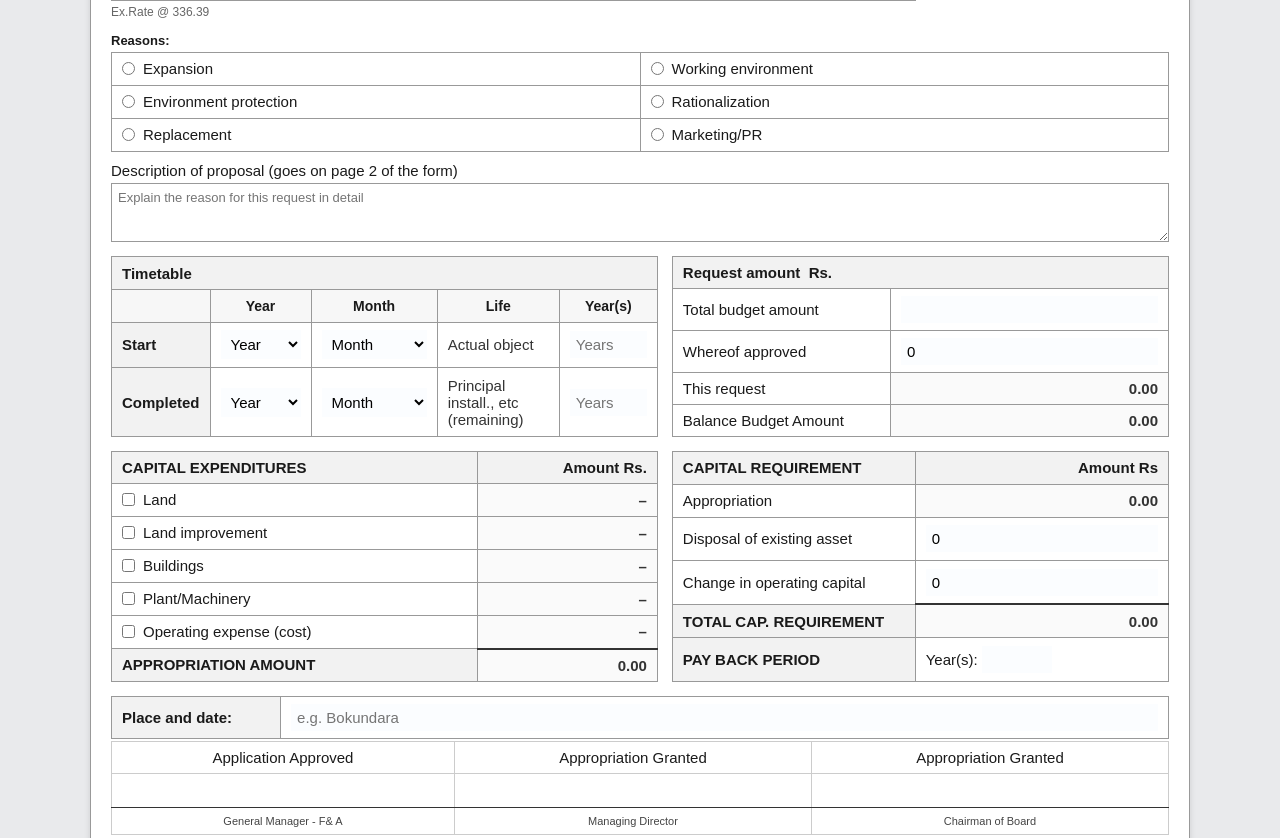
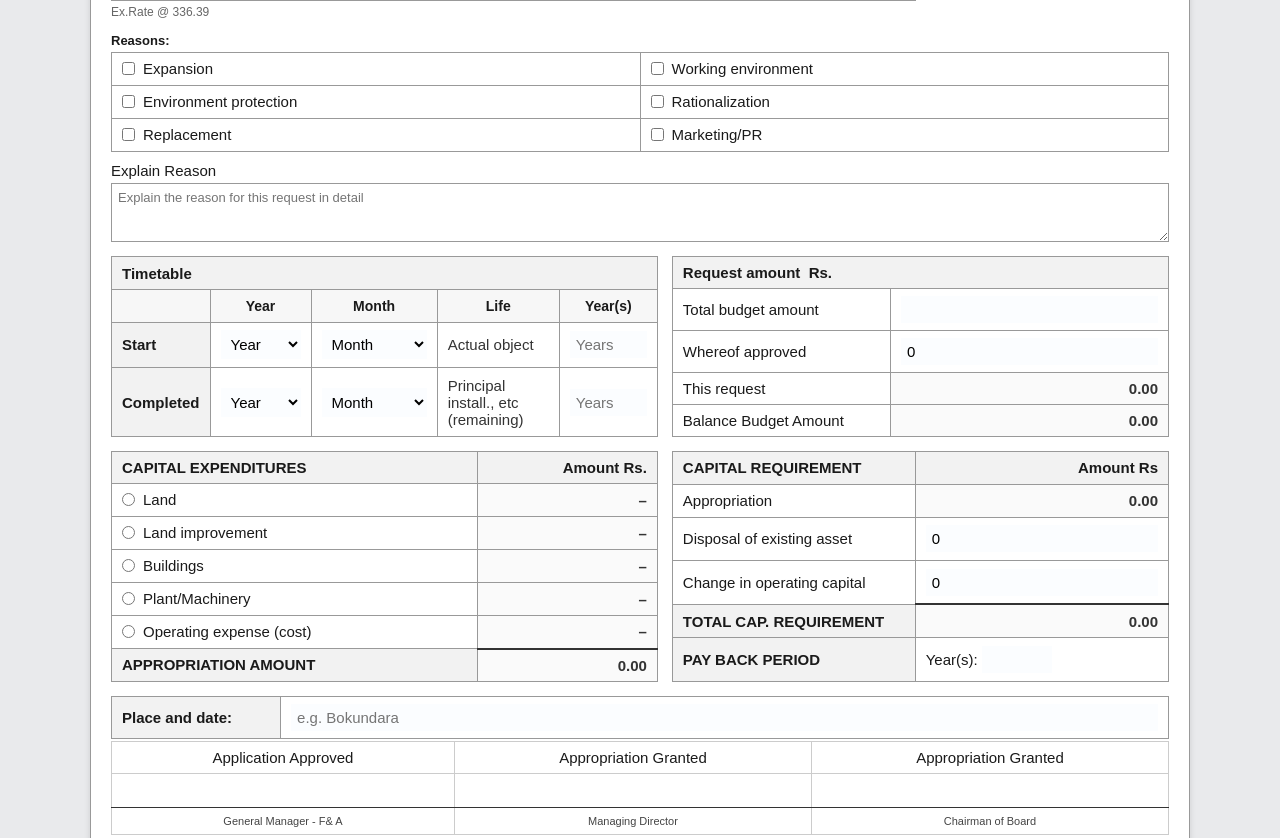
Before and after one commit to it-intern-gglk/CAPITAL-EXPENDITURE-APPLICATION, a website: page public/index.html in a window 1280 px wide. Shown: the part 475-1313 px from the top of the page. Drawn offline with Linux system fonts and the light colour scheme.

Commit message:
Reasons: checkboxes (multi-select); CAPEX: radios (single-select)

```diff
--- a/public/app.js
+++ b/public/app.js
@@ -16,7 +16,7 @@ const totalCapReqEl = document.getElementById('totalCapReq');
 const appropriationAmountEl = document.getElementById('appropriationAmount');
 const totalBudgetInput = document.querySelector('input[name="totalBudgetAmount"]');
 const whereofApprovedInput = document.querySelector('input[name="whereofApproved"]');
-const categoryCheckboxes = document.querySelectorAll('input[name="capexCategory"]');
+const categoryInputs = document.querySelectorAll('input[name="capexCategory"]');
 
 function addLineItem(description = '', amount = '') {
   const row = document.createElement('tr');
@@ -75,7 +75,7 @@ function recalc() {
 usdRateInput.addEventListener('input', recalc);
 totalBudgetInput.addEventListener('input', recalc);
 whereofApprovedInput.addEventListener('input', recalc);
-categoryCheckboxes.forEach((r) => r.addEventListener('change', recalc));
+categoryInputs.forEach((r) => r.addEventListener('change', recalc));
 addItemBtn.addEventListener('click', () => addLineItem());
 
 addLineItem();
@@ -96,12 +96,12 @@ form.addEventListener('submit', async (e) => {
     return;
   }
   if (!fd.get('reason')) {
-    statusEl.textContent = 'Select a reason.';
+    statusEl.textContent = 'Select at least one reason.';
     return;
   }
   const categories = Array.from(fd.getAll('capexCategory'));
   if (categories.length === 0) {
-    statusEl.textContent = 'Select at least one capital expenditure category.';
+    statusEl.textContent = 'Select a capital expenditure category.';
     return;
   }
 
--- a/public/index.html
+++ b/public/index.html
@@ -86,19 +86,19 @@
       <p class="label">Reasons:</p>
       <table class="sheet-table reasons-table">
         <tr>
-          <td><label><input type="radio" name="reason" value="expansion" required> Expansion</label></td>
-          <td><label><input type="radio" name="reason" value="workingEnvironment"> Working environment</label></td>
+      <td><label><input type="checkbox" name="reason" value="expansion"> Expansion</label></td>
+      <td><label><input type="checkbox" name="reason" value="workingEnvironment"> Working environment</label></td>
         </tr>
         <tr>
-          <td><label><input type="radio" name="reason" value="environmentProtection"> Environment protection</label></td>
-          <td><label><input type="radio" name="reason" value="rationalization"> Rationalization</label></td>
+      <td><label><input type="checkbox" name="reason" value="environmentProtection"> Environment protection</label></td>
+      <td><label><input type="checkbox" name="reason" value="rationalization"> Rationalization</label></td>
         </tr>
         <tr>
-          <td><label><input type="radio" name="reason" value="replacement"> Replacement</label></td>
-          <td><label><input type="radio" name="reason" value="marketingPR"> Marketing/PR</label></td>
+      <td><label><input type="checkbox" name="reason" value="replacement"> Replacement</label></td>
+      <td><label><input type="checkbox" name="reason" value="marketingPR"> Marketing/PR</label></td>
         </tr>
       </table>
-      <label class="stacked">Description of proposal (goes on page 2 of the form)
+      <label class="stacked">Explain Reason
         <textarea name="reasonDescription" rows="3" placeholder="Explain the reason for this request in detail"></textarea>
       </label>
     </div>
@@ -177,11 +177,11 @@
     <div class="two-col">
       <table class="sheet-table capex-box">
         <tr><td class="label">CAPITAL EXPENDITURES</td><td class="label right">Amount&nbsp;Rs.</td></tr>
-        <tr><td><label><input type="checkbox" name="capexCategory" value="land"> Land</label></td><td class="num auto cat-amt" data-cat="land">–</td></tr>
-        <tr><td><label><input type="checkbox" name="capexCategory" value="landImprovement"> Land improvement</label></td><td class="num auto cat-amt" data-cat="landImprovement">–</td></tr>
-        <tr><td><label><input type="checkbox" name="capexCategory" value="buildings"> Buildings</label></td><td class="num auto cat-amt" data-cat="buildings">–</td></tr>
-        <tr><td><label><input type="checkbox" name="capexCategory" value="plantMachinery"> Plant/Machinery</label></td><td class="num auto cat-amt" data-cat="plantMachinery">–</td></tr>
-        <tr><td><label><input type="checkbox" name="capexCategory" value="operatingExpense"> Operating expense (cost)</label></td><td class="num auto cat-amt" data-cat="operatingExpense">–</td></tr>
+  <tr><td><label><input type="radio" name="capexCategory" value="land"> Land</label></td><td class="num auto cat-amt" data-cat="land">–</td></tr>
+  <tr><td><label><input type="radio" name="capexCategory" value="landImprovement"> Land improvement</label></td><td class="num auto cat-amt" data-cat="landImprovement">–</td></tr>
+  <tr><td><label><input type="radio" name="capexCategory" value="buildings"> Buildings</label></td><td class="num auto cat-amt" data-cat="buildings">–</td></tr>
+  <tr><td><label><input type="radio" name="capexCategory" value="plantMachinery"> Plant/Machinery</label></td><td class="num auto cat-amt" data-cat="plantMachinery">–</td></tr>
+  <tr><td><label><input type="radio" name="capexCategory" value="operatingExpense"> Operating expense (cost)</label></td><td class="num auto cat-amt" data-cat="operatingExpense">–</td></tr>
         <tr><td class="label">APPROPRIATION AMOUNT</td><td class="num auto total" id="appropriationAmount">0.00</td></tr>
       </table>
 
```
